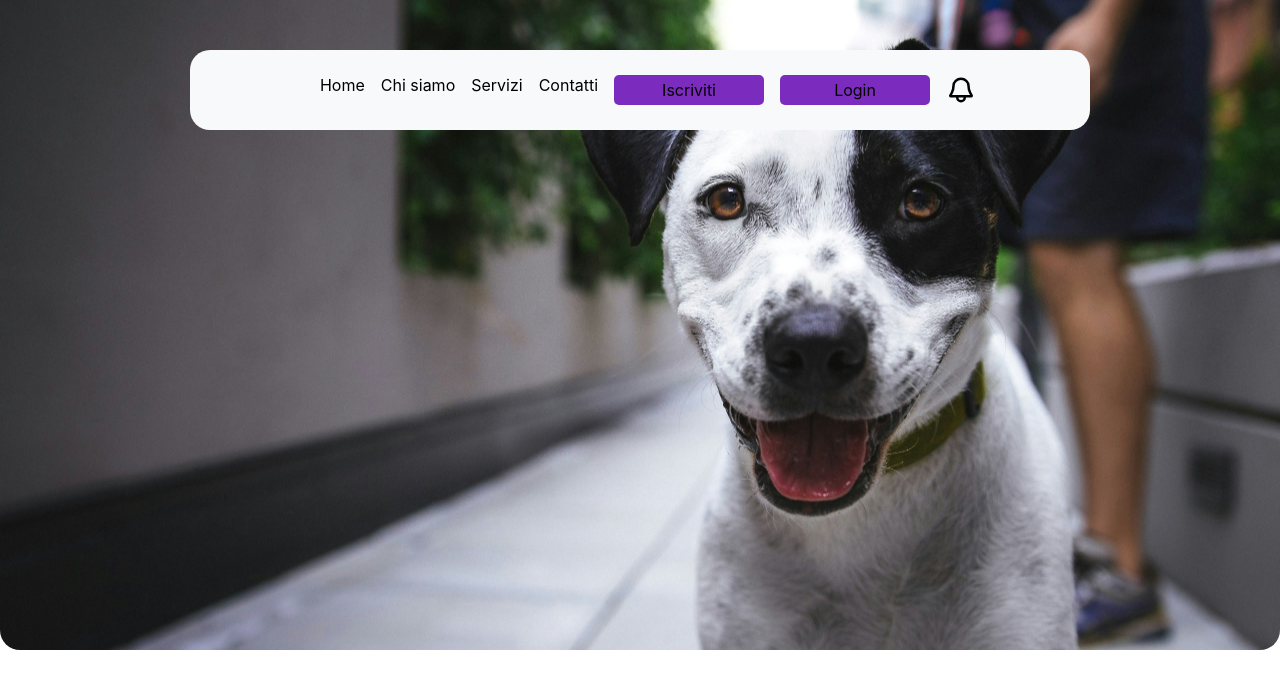
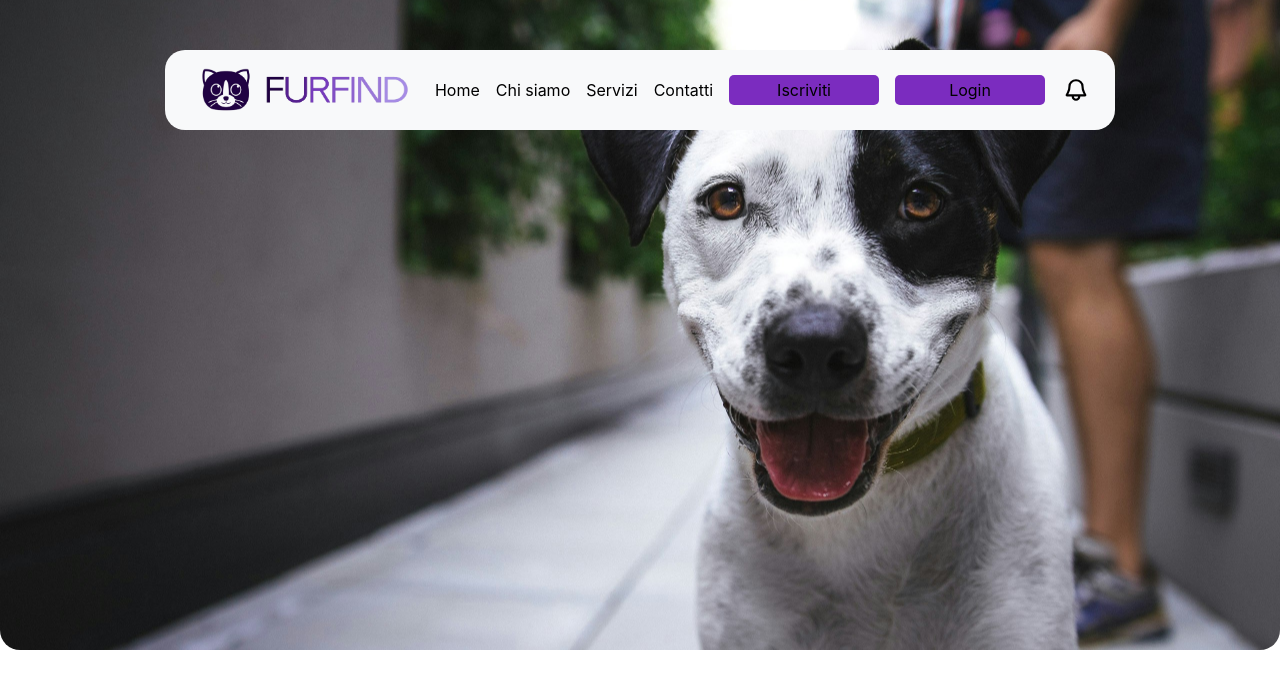
Before and after one commit to develhope/FS26-Team1-Project3, a React (Vite) app: page / in a window 1280 px wide. Shown: the top 688 px of the page. Built offline with nearby package versions, Linux system fonts and the light colour scheme.

Commit message:
add logo to Navbar and resize

```diff
--- a/src/components/Navbar.jsx
+++ b/src/components/Navbar.jsx
@@ -1,11 +1,13 @@
 import './Navbar.scss';
-
+import logoImage from '../assets/logo-senza-background.png';
 
 
 export default function Navbar() {
   return (
     <nav className="Navbar">
-      <div className="logo"></div>
+      <div className="logo-container">
+<img className='logo-FurFind' src={logoImage} alt="FurFind Logo" />
+      </div>
       <ul className="navbar-links">
         <li><a href="#home">Home</a></li>
         <li><a href="#about">Chi siamo</a></li>
@@ -13,7 +15,7 @@ export default function Navbar() {
         <li><a href="#contact">Contatti</a></li>
         <li><button className='btn-primary'><a href="/registrazione">Iscriviti</a></button></li>
         <li><button className='btn-primary'><a href="/login">Login</a></button></li>
-        <li><a href="#contact"><svg width="30px" height="30px" viewBox="0 0 24 24" fill="none" xmlns="http://www.w3.org/2000/svg">
+        <li><a href="#notifiche"><svg className='bell' width="30px" height="30px" viewBox="0 0 24 24" fill="none" xmlns="http://www.w3.org/2000/svg">
               <path d="M9.00195 17H5.60636C4.34793 17 3.71872 17 3.58633 16.9023C3.4376 16.7925 3.40126 16.7277 3.38515 16.5436C3.37082 16.3797 3.75646 15.7486 4.52776 14.4866C5.32411 13.1835 6.00031 11.2862 6.00031 8.6C6.00031 7.11479 6.63245 5.69041 7.75766 4.6402C8.88288 3.59 10.409 3 12.0003 3C13.5916 3 15.1177 3.59 16.2429 4.6402C17.3682 5.69041 18.0003 7.11479 18.0003 8.6C18.0003 11.2862 18.6765 13.1835 19.4729 14.4866C20.2441 15.7486 20.6298 16.3797 20.6155 16.5436C20.5994 16.7277 20.563 16.7925 20.4143 16.9023C20.2819 17 19.6527 17 18.3943 17H15.0003M9.00195 17L9.00031 18C9.00031 19.6569 10.3435 21 12.0003 21C13.6572 21 15.0003 19.6569 15.0003 18V17M9.00195 17H15.0003" stroke="#000000" stroke-width="2" stroke-linecap="round" stroke-linejoin="round"></path>
             </svg></a></li>
       </ul>
--- a/src/components/Navbar.scss
+++ b/src/components/Navbar.scss
@@ -6,21 +6,32 @@
   align-items: center;
   position: absolute;
   top: 0;
-  width: 900px;
+  width: 950px;
   height: 80px;
   z-index: 10;
   background-color: #f8f9fa;
   border-radius: 20px;
 
+.logo-FurFind {
+  padding: 10px;
+  width: 230px;
+}
+
+
   ul {
     display: flex;
-    justify-content: space-around;
+    justify-content: flex-end;
+    align-items: center;
     list-style-type: none;
     padding: 0;
     margin: 0;
 
     li {
       margin-left: 1rem;
+    }
+
+    .bell {
+      padding: 2px;
     }
 
     a {
```
